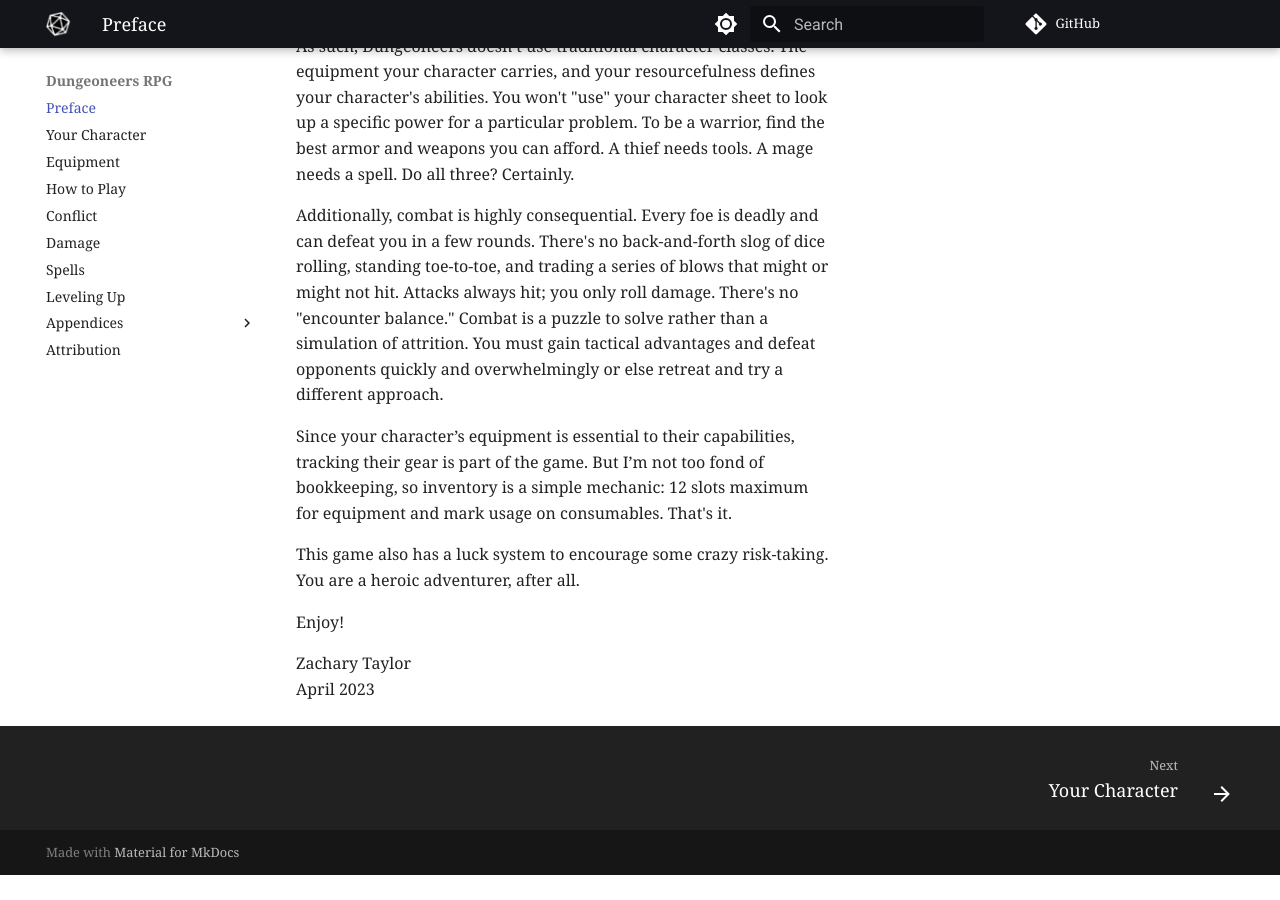
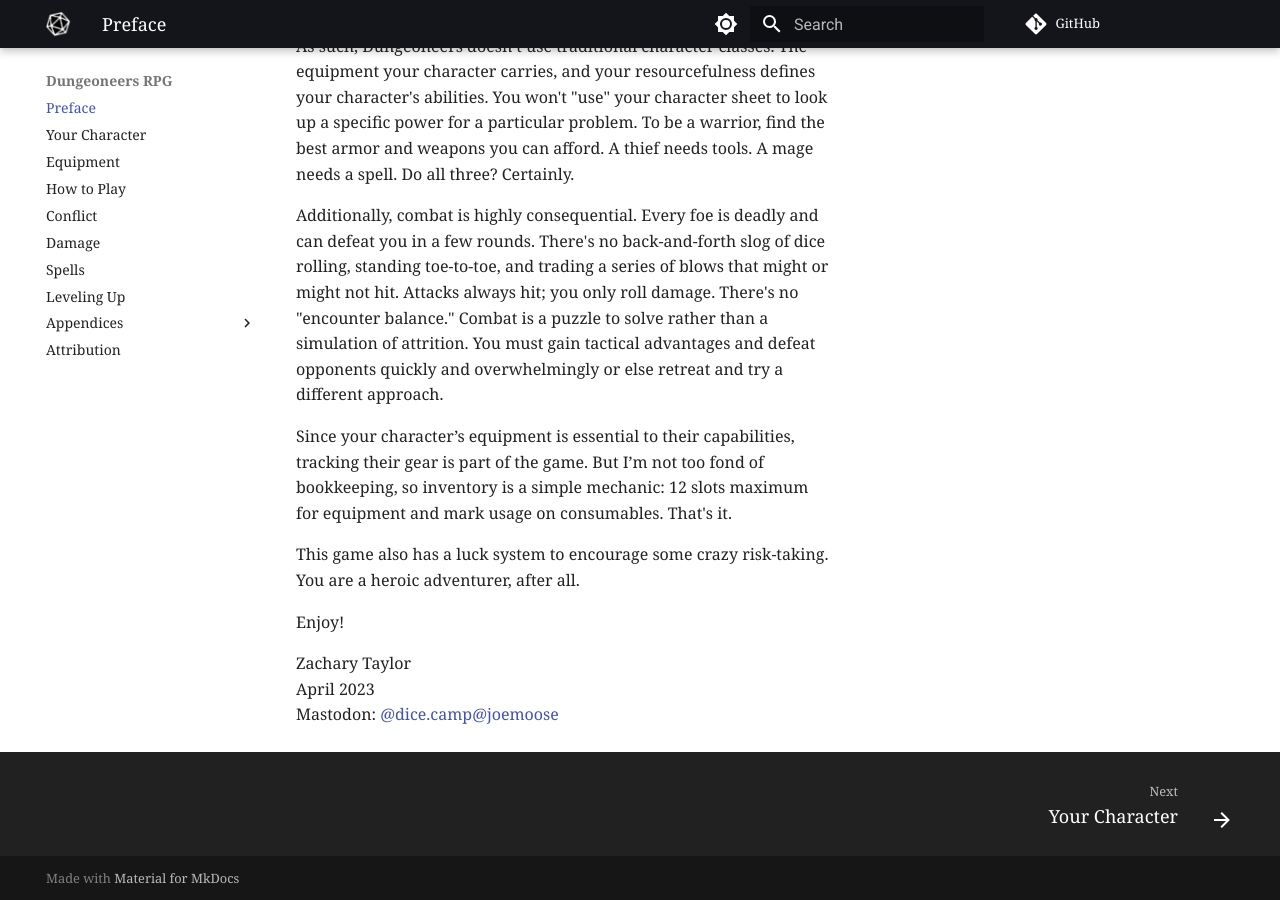
Before and after one commit to joemoose/dungeoneers.d20, an MkDocs documentation site: the page built from docs/index.md, in a window 1280 px wide and 900 px high, scrolled down 857 px. Built offline with MkDocs 1.6.1 and Material for MkDocs 9.7.7, drawn with Linux system fonts in a browser that asks for light colours; comment, search, counter and statistics services are not loaded; before the commit the page ends 1732 px from its top, so only the background shows below that.

Commit message:
Update index.md

```diff
--- a/docs/index.md
+++ b/docs/index.md
@@ -35,3 +35,4 @@ Enjoy!
 
 Zachary Taylor
 April 2023
+Mastodon: [@dice.camp@joemoose](https://dice.camp/@joemoose)
```
